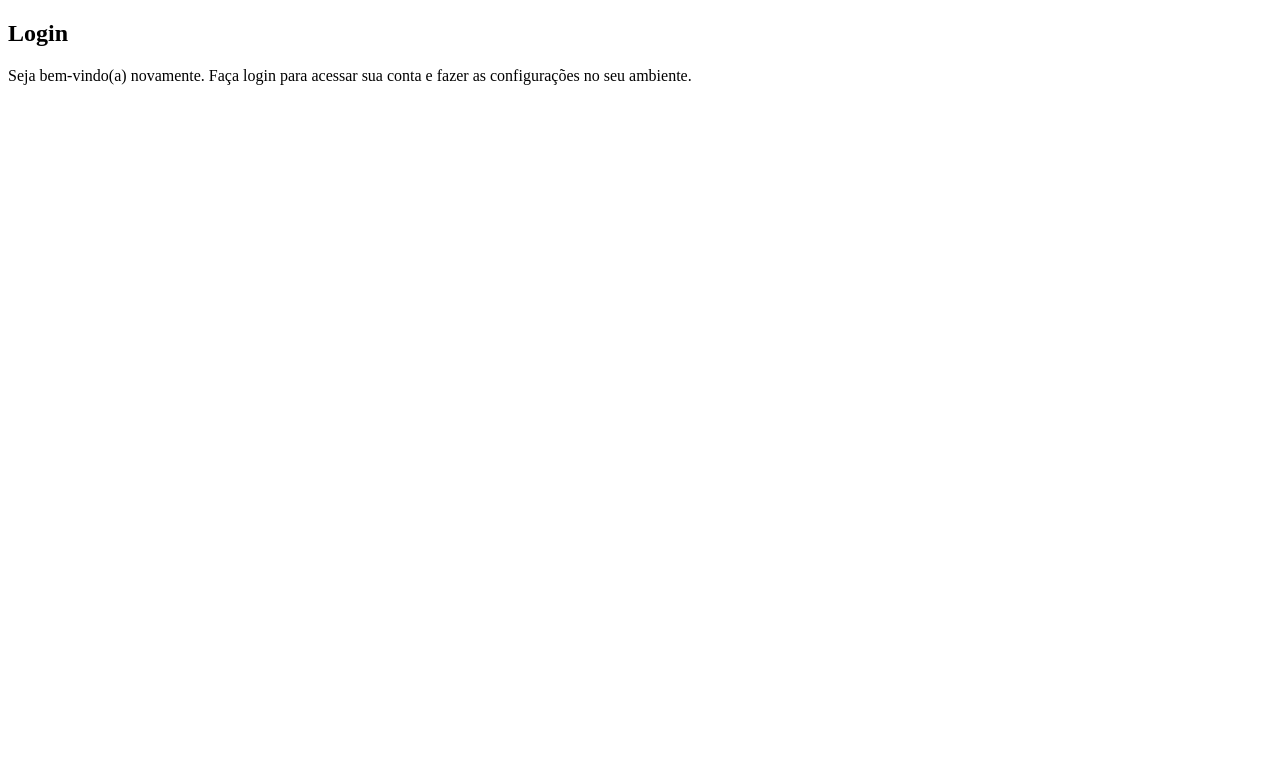
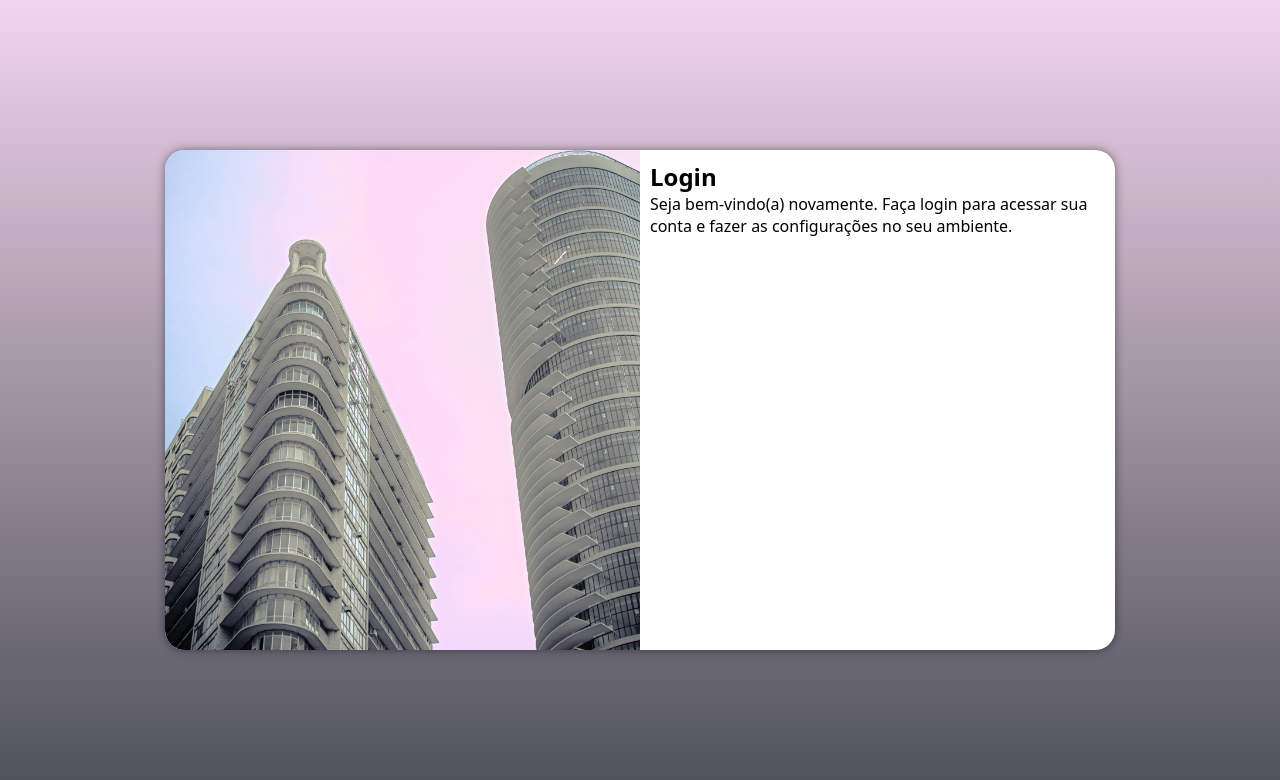
Before and after one commit to amorimsf/Projeto-login, a plain HTML site: page index.html in a window 1280 px wide. Drawn offline with Linux system fonts and the light colour scheme.

Commit message:
att projeto login

```diff
--- /dev/null
+++ b/estilos/media-query.css
@@ -0,0 +1,48 @@
+@charset "UTF-8";
+
+@media screen and (min-width: 768px) and (max-width: 992px)
+{
+    body {
+        background-image: linear-gradient(to top, #4C4F59, #F2D5ED);
+    }
+
+    section#login {
+        width: 80vw;
+    }
+
+    section#login > div#imagem {
+       float: left;
+       width: 30%;
+       height: 100%;
+    }
+
+    section#login > div#formulario {
+        float: right;
+        width: 70%;
+    }
+}
+
+@media screen and (min-width: 992px)
+{
+    body {
+        background-image: linear-gradient(to top, #4C4F59, #F2D5ED);
+    }
+
+    section#login {
+        width: 950px;
+    }
+
+    section#login > div#imagem {
+        float: left;
+        width: 50%;
+        height: 100%;
+    }
+
+
+    section#login > div#formulario {
+        float: right;
+        width: 50%;
+    }
+
+
+}
--- a/estilos/style.css
+++ b/estilos/style.css
@@ -7,5 +7,53 @@
     cinza escuro: #4C4F59
     azul: #C4D4F2
     cinza: #A6A498
+*/
 
-*/
+* {
+    font-family: system-ui, -apple-system, BlinkMacSystemFont, 'Segoe UI', Roboto, Oxygen, Ubuntu, Cantarell, 'Open Sans', 'Helvetica Neue', sans-serif;
+    padding: 0px;
+    margin: 0px;
+    box-sizing: border-box;
+}
+
+body, html {
+    background-color: #F2D5ED;
+    height: 100vh;
+    width: 100vw;
+}
+
+main {
+    position: relative;
+    height: 100vh;
+    width: 100vw;
+}
+
+section#login {
+    position: absolute;
+    top: 50%;
+    left: 50%;
+    transform: translate(-50%, -50%);
+    overflow: hidden;
+
+    background-color: white;
+    width: 250px;
+    height: 500px;
+    border-radius: 20px;
+    box-shadow: 0px 0px 10px #00000077;
+
+    transition: width .3s, height .3s;
+    transition-timing-function: ease;
+}
+
+section#login > div#imagem {
+    display: block;
+    background: #F2D5ED url(../imagens/predio.jpg) no-repeat;
+    background-size: cover;
+    background-position: left bottom;
+    height: 200px;
+}
+
+section#login > div#formulario {
+    display: block;
+    padding: 10px;
+}
--- a/index.html
+++ b/index.html
@@ -5,6 +5,7 @@
     <meta name="viewport" content="width=device-width, initial-scale=1.0">
     <title>Projeto Login</title>
     <link rel="stylesheet" href="estilos/style.css">
+    <link rel="stylesheet" href="estilos/media-query.css">
 </head>
 <body>
     <main>
```
Also changed, not shown: imagens/predio.jpg (renamed from imagens/pexels predio.jpg).
